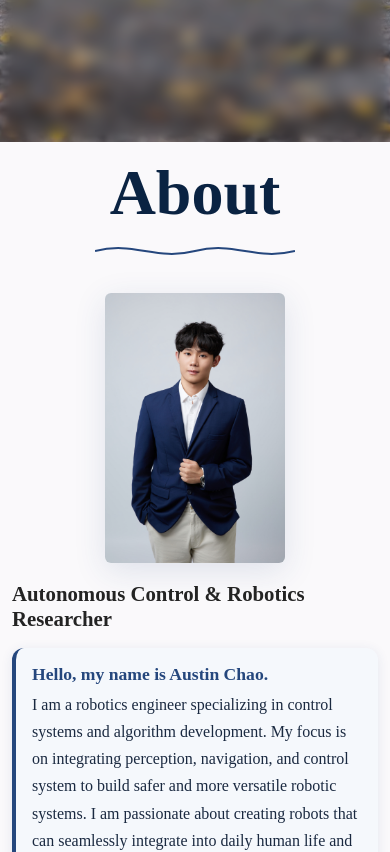
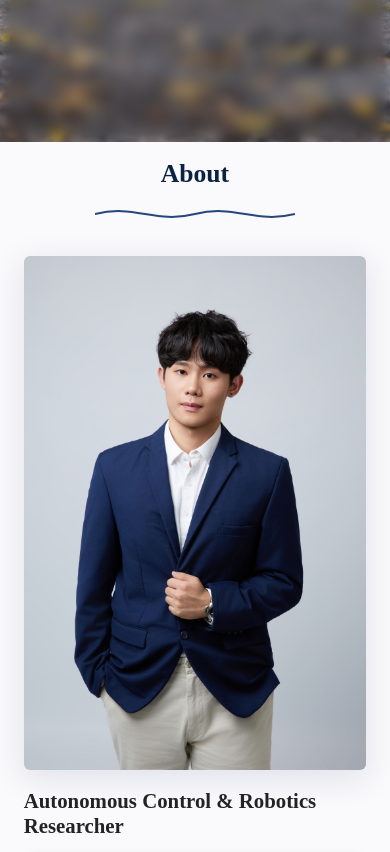
Before and after one commit to austinchao886/austin_portfolio, a plain HTML site: page index.html in a window 390 px wide. Shown: the part 716-1568 px from the top of the page. Drawn offline with nearby package versions, Linux system fonts and the light colour scheme.

Commit message:
Fix mobile layout: responsive image rules, prevent horizontal overflow, allow flex columns to shrink

```diff
--- a/styls.css
+++ b/styls.css
@@ -748,3 +748,35 @@ footer ul li:hover a{
     max-height: 300px;
   }
 }
+
+/* Responsive fixes to prevent mobile layout crashes */
+html, body {
+    max-width: 100%;
+    overflow-x: hidden; /* prevent horizontal scrolling caused by overflow */
+}
+
+/* Ensure images never overflow their containers */
+img, .img-fluid, .about-portrait, .pf-img img, .collapse-inner img {
+    max-width: 100%;
+    height: auto;
+    display: block;
+}
+
+/* Allow flex children to shrink below previous min-widths on small screens */
+.about-img-col, .about-info-col {
+    min-width: 0; /* allow the columns to shrink inside flex containers */
+}
+
+/* Scale large section headings and titles on small screens */
+.title-text {
+    font-size: clamp(1.6rem, 4vw + 0.5rem, 4rem);
+    line-height: 1.05;
+}
+
+/* Reduce big paddings/margins on very small screens */
+@media (max-width: 480px) {
+    .hero-header-overlay { padding: 1rem; border-radius: 0.75rem; }
+    .hero-header-title { font-size: 1.6rem; }
+    .hero-header-slogan { font-size: 0.95rem; }
+    section { padding: 5% 3%; }
+}
```
